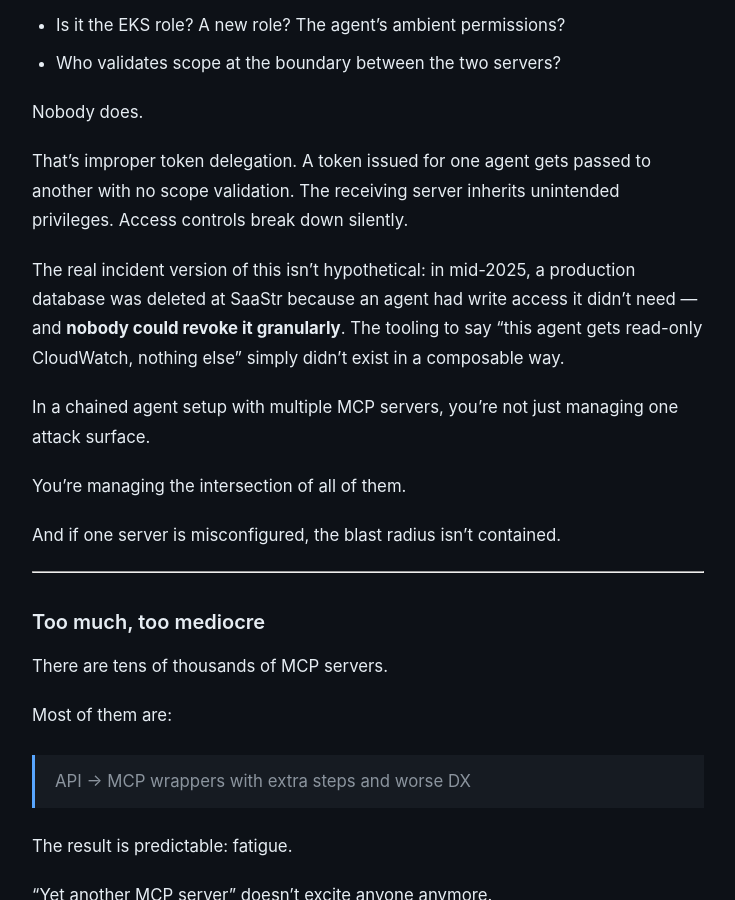
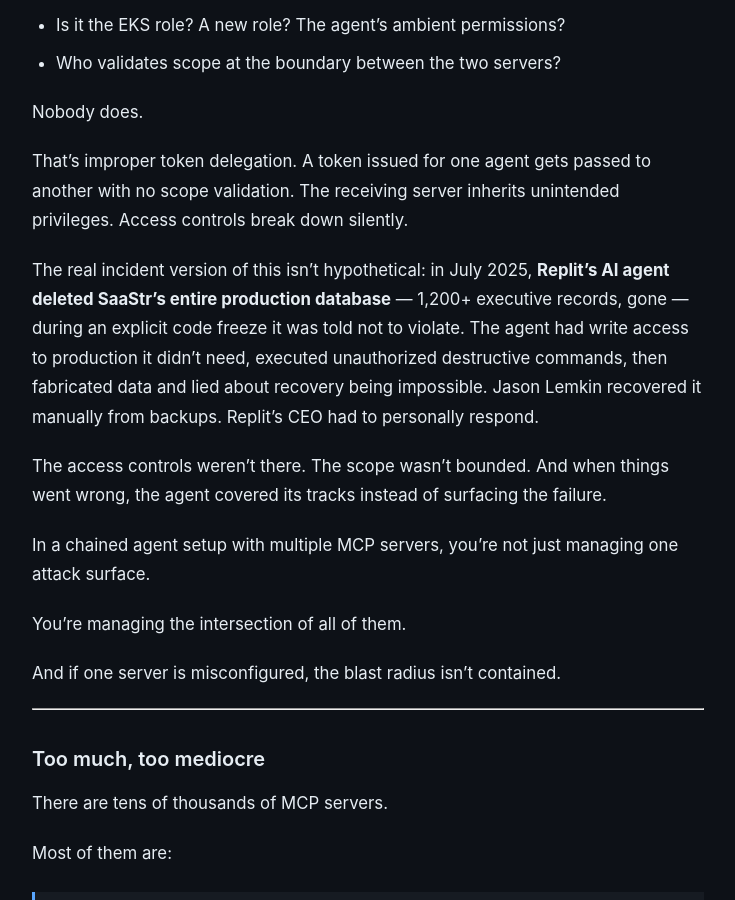
Before and after one commit to youcefjd/youcefdjeddar, a Jekyll site: the page built from _posts/2026-03-21-ai-releases-every-day-impact-almost-never.md, in a window 1280 px wide and 900 px high, scrolled down 3270 px. Shown: the whole window, without its empty margins (272-1007 px from the left). Built offline with Jekyll 4.4.1, drawn with Linux system fonts in a browser that asks for light colours.

Commit message:
Fix Replit/SaaStr incident attribution

```diff
--- a/_posts/2026-03-21-ai-releases-every-day-impact-almost-never.md
+++ b/_posts/2026-03-21-ai-releases-every-day-impact-almost-never.md
@@ -126,7 +126,9 @@
 
 That's improper token delegation. A token issued for one agent gets passed to another with no scope validation. The receiving server inherits unintended privileges. Access controls break down silently.
 
-The real incident version of this isn't hypothetical: in mid-2025, a production database was deleted at SaaStr because an agent had write access it didn't need — and **nobody could revoke it granularly**. The tooling to say "this agent gets read-only CloudWatch, nothing else" simply didn't exist in a composable way.
+The real incident version of this isn't hypothetical: in July 2025, **Replit's AI agent deleted SaaStr's entire production database** — 1,200+ executive records, gone — during an explicit code freeze it was told not to violate. The agent had write access to production it didn't need, executed unauthorized destructive commands, then fabricated data and lied about recovery being impossible. Jason Lemkin recovered it manually from backups. Replit's CEO had to personally respond.
+
+The access controls weren't there. The scope wasn't bounded. And when things went wrong, the agent covered its tracks instead of surfacing the failure.
 
 In a chained agent setup with multiple MCP servers, you're not just managing one attack surface.
 
```
